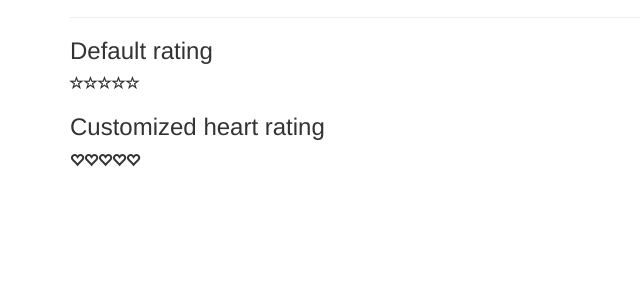
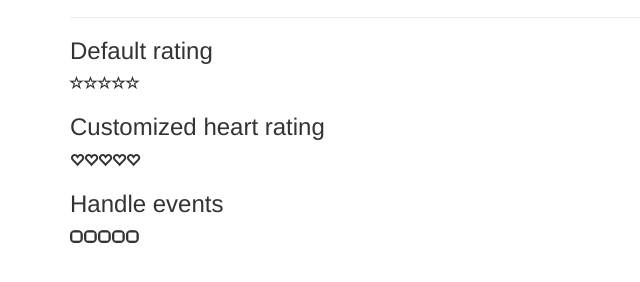
Before and after one commit to dreyescat/bootstrap-rating, a plain HTML site: page index.html in a window 1280 px wide. Shown: the part 56-338 px from the top of the page, without its empty margins (0-640 px from the left). Drawn offline with Linux system fonts and the light colour scheme.

Commit message:
Take care of plugin chaining

```diff
--- a/bootstrap-rating.js
+++ b/bootstrap-rating.js
@@ -2,7 +2,8 @@
   'use strict';
 
   $.fn.rating = function (options) {
-    return this.each(function () {
+    var $clones = $([]);
+    this.each(function () {
       var $this = $(this);
       var data = {
         filled: $this.data('filled'),
@@ -22,9 +23,12 @@
       // being thrown by Internet Explorer 6, 7, or 8.
       //
       // The solution:
-      // Change the type to a cloned one. Clone with event handlers.
+      // Change the type to a cloned one (with event handlers included). Then
+      // replace the original one with the cloned one.
       var $input = $this.clone(true).prop('type', 'hidden');
-      $rating.append($input);
+      $this.replaceWith($input);
+      // Add the clone into the list of DOM objects to be returned.
+      $clones.push($input[0]);
 
       $rating
         .on('click', '.rating-symbol', function () {
@@ -38,10 +42,10 @@
           // Set input to the current value (0-based) and 'trigger' the
           // change handler.
           $input.val($this.index()).change();
-        });
+        }).insertBefore($input);
+    });
 
-      $this.replaceWith($rating);
-    });
+    return $clones;
   };
 
   // Plugin defaults.
--- a/index.html
+++ b/index.html
@@ -16,8 +16,15 @@
       <input type="text" class="rating"/>
       <h3>Customized heart rating</h3>
       <input type="text" class="rating" data-filled="glyphicon-heart" data-empty="glyphicon-heart-empty"/>
+      <h3>Handle events</h3>
+      <input type="text" class="check" data-filled="glyphicon-check" data-empty="glyphicon-unchecked"/>
     </div>
     <script type="text/javascript" src="dist/js/jquery-1.10.2.js"></script>
     <script type="text/javascript" src="bootstrap-rating.js"></script>
+    <script>
+      var a = $('input.check').rating().on('change', function () {
+        alert('Rating: ' + $(this).val());
+      });
+    </script>
   </body>
 </html>
```
